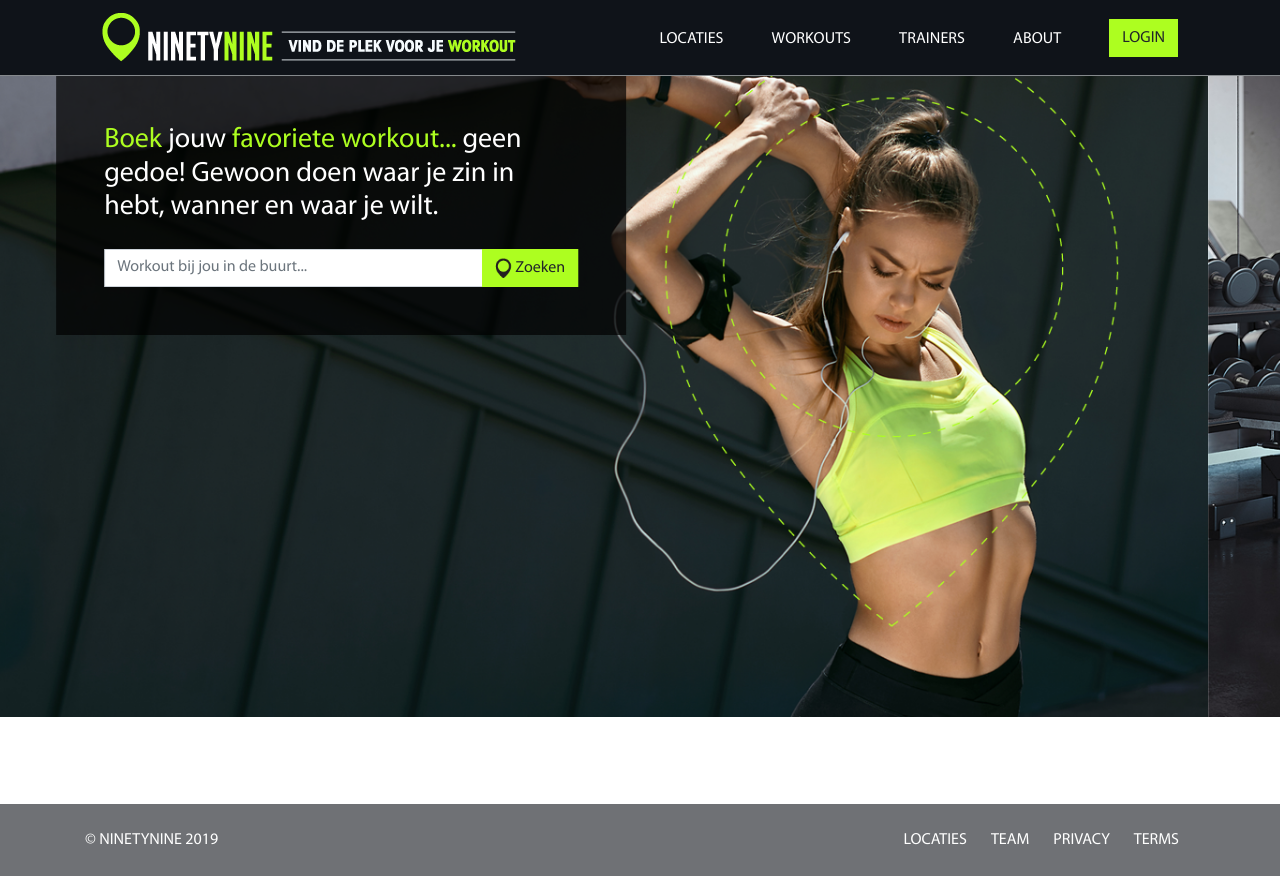
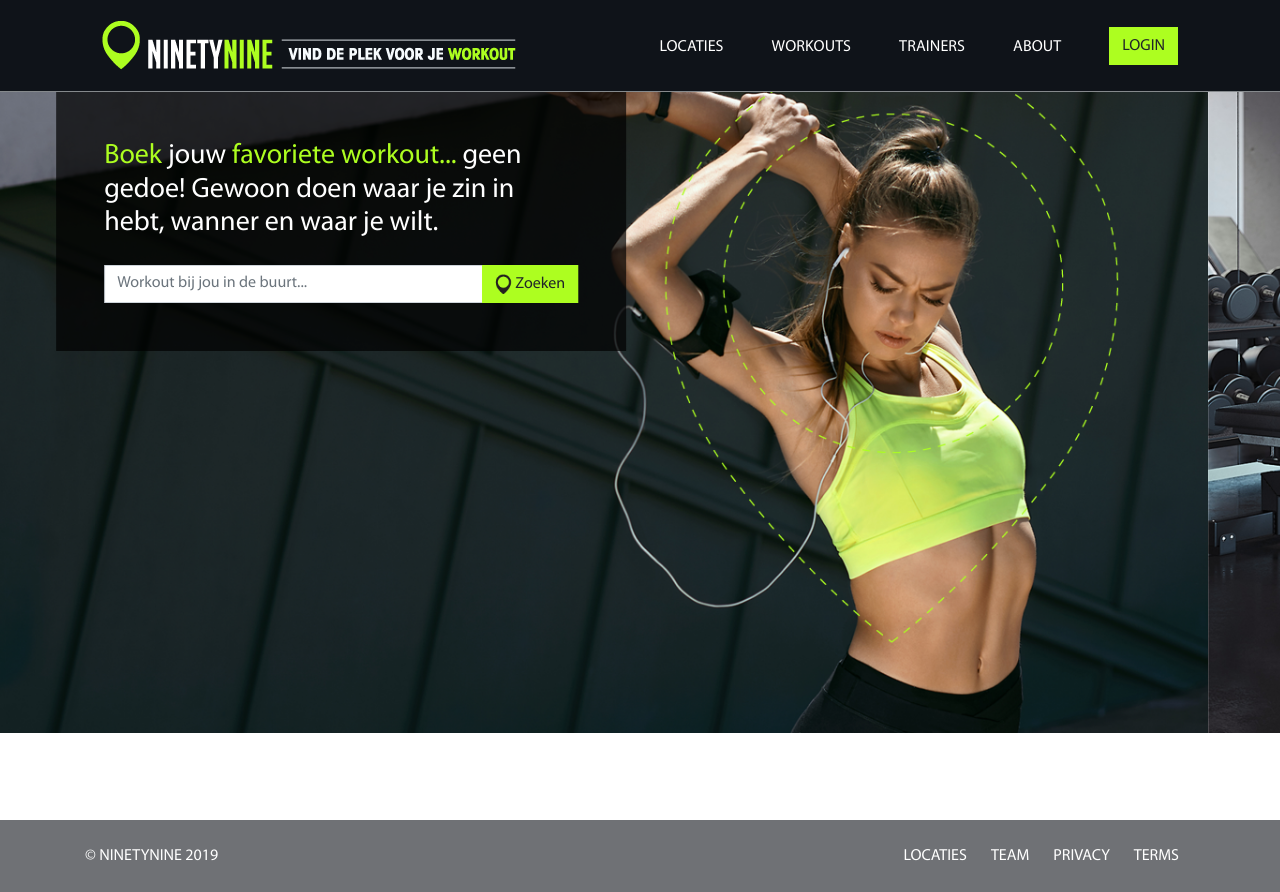
Before and after one commit to imufun/ninetynine, a website: page html/index.html in a window 1280 px wide. Drawn offline with nearby package versions, Linux system fonts and the light colour scheme.

Commit message:
- favicon add - refactor code

```diff
--- a/html/index.html
+++ b/html/index.html
@@ -8,10 +8,11 @@
 
     <!-- Bootstrap CSS -->
     <link rel="stylesheet" href="../css/style.min.css">
+    <link rel="icon" href="../image/favicon.ico" type="image/x-icon">
   </head>
   <body>
    <header class="header-nav">
-    <div class="container-fluid bg-dark px-lg-2 px-0">
+    <div class="container-fluid bg-dark px-lg-2 px-0 py-0 py-lg-2">
       <div class="container px-lg-3 px-0">
         <nav class="navbar navbar-expand-lg">
             <a class="navbar-brand" href="#"><img src="../image/logo.png" class="img-fluid" alt="logo"></a>
```
Also changed, not shown: image/favicon.ico (added), image/favicon.png (added).
